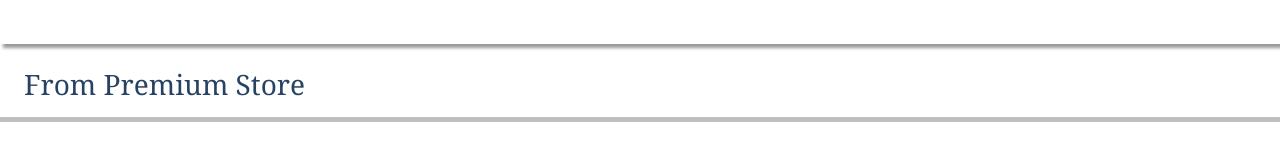
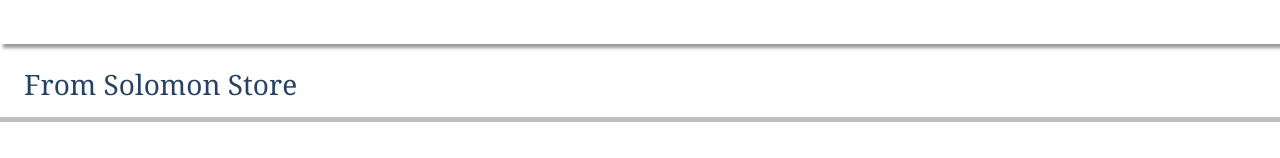
Before and after one commit to Sele41/Sheromeda-, a React (Create React App) app in the folder sheromeda/: page / in a window 1280 px wide. Shown: the part 460-618 px from the top of the page. Built offline with nearby package versions, Linux system fonts and the light colour scheme.

Commit message:
homepage title change

```diff
--- a/sheromeda/src/page/Home1.js
+++ b/sheromeda/src/page/Home1.js
@@ -13,7 +13,7 @@
                 <h1 className='slogan'>Embrace the Heritage, Unveil the Elegance</h1>
             </div>
             <div>
-                <h2 className='premium d-flex  justify-content-sm-start ms-4 fs-3 mt-4'>From Premium Store</h2>
+                <h2 className='premium d-flex  justify-content-sm-start ms-4 fs-3 mt-4'>From Solomon Store</h2>
                 <hr className='hr' />
                 <div className='box'>
                     <main className=''>
```
